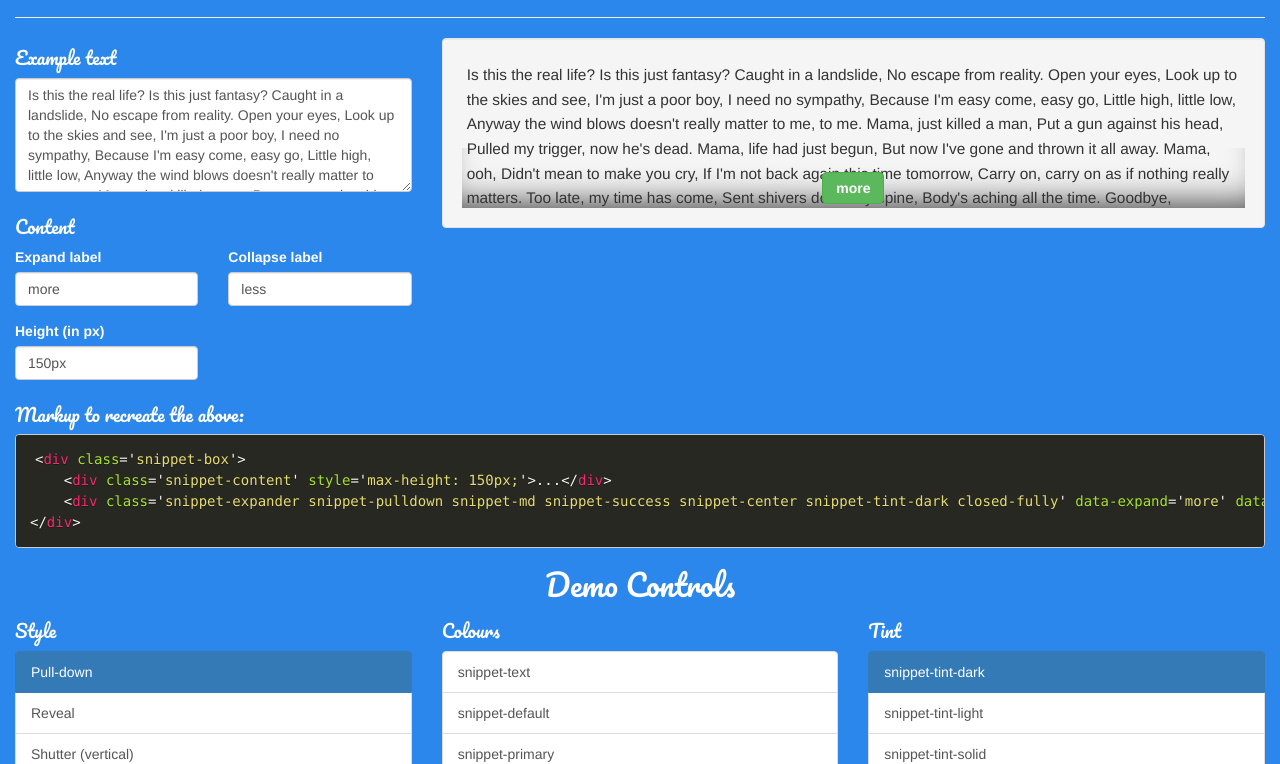
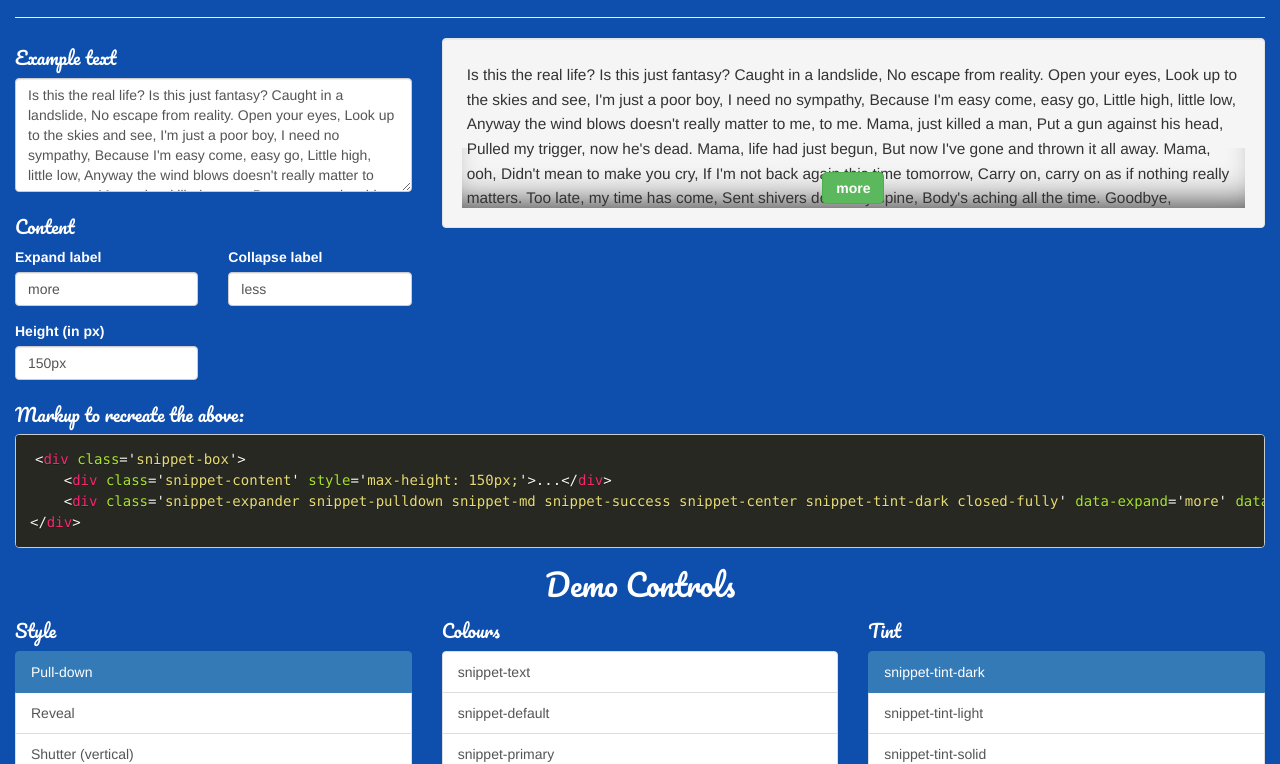
Before and after one commit to jamiehenson/snippet, a website: page src/html/index.jade in a window 1280 px wide. Shown: the part 141-905 px from the top of the page. Drawn offline with nearby package versions, Linux system fonts and the light colour scheme; files that its build step writes are made by us from their sources; files whose address does not match are found by name.

Commit message:
Make example page less garish

```diff
--- a/example/example.css
+++ b/example/example.css
@@ -4,7 +4,7 @@ html {
 }
 
 body {
-  background: #2b87eb;
+  background: #0E4EAD;
   color: white;
   margin-bottom: 30px;
 }
--- a/src/html/index.jade
+++ b/src/html/index.jade
@@ -29,7 +29,20 @@ html(lang="en")
       hr
 
       .row
-        .col-xs-4
+        .col-sm-8.col-sm-push-4
+          .demo-wrapper
+            .well
+              .snippet-box
+                .snippet-content(style="max-height: 150px")
+                  = text
+                .snippet-expander.snippet-pulldown.snippet-md.snippet-success.snippet-center.snippet-tint-dark(data-collapse="less", data-expand="more")
+          .demo-wrapper-inline(style="display: none")
+            .well
+              .snippet-box
+                .snippet-content
+                  = text
+                .snippet-expander.snippet-inline-animated(data-collapse="less", data-expand="more", data-length="50", data-speed="20")
+        .col-sm-4.col-sm-pull-8
           h4 Example text
           form
             .form-group
@@ -58,19 +71,6 @@ html(lang="en")
               .form-group
                 label(for="length") Speed (for animated inline)
                 input#speed(type="text" class="form-control" value="20")
-        .col-xs-8
-          .demo-wrapper
-            .well
-              .snippet-box
-                .snippet-content(style="max-height: 150px")
-                  = text
-                .snippet-expander.snippet-pulldown.snippet-md.snippet-success.snippet-center.snippet-tint-dark(data-collapse="less", data-expand="more")
-          .demo-wrapper-inline(style="display: none")
-            .well
-              .snippet-box
-                .snippet-content
-                  = text
-                .snippet-expander.snippet-inline-animated(data-collapse="less", data-expand="more", data-length="50", data-speed="20")
 
       h4 Markup to recreate the above:
       p.code
@@ -130,7 +130,7 @@ html(lang="en")
       p Then...
 
       h2 Basic markup
-      p It's very easy to set up one of these boxes. Just include <strong>snippets.css</strong> (or the supplied SASS version) and <strong>snippets.js</strong> in your page, and then whack down the following markup:
+      p It's very easy to set up one of these boxes. Just include <strong>snippet.css</strong> (or the supplied SASS version) and <strong>snippet.js</strong> in your page, and then whack down the following markup:
 
       pre.language-html
         code.language-html
```
Also changed, not shown: index.html.
